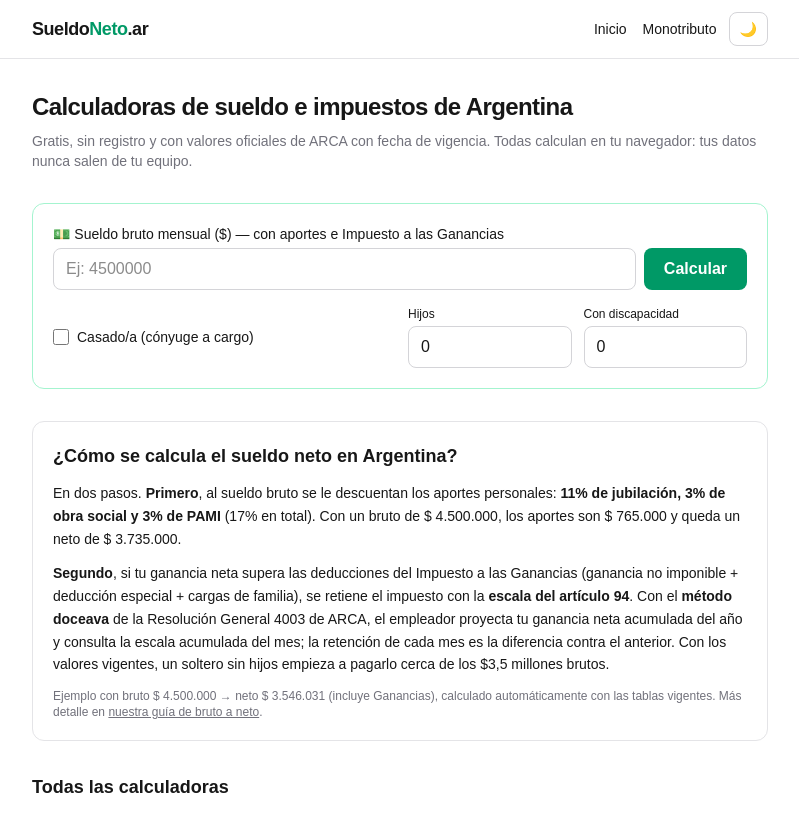
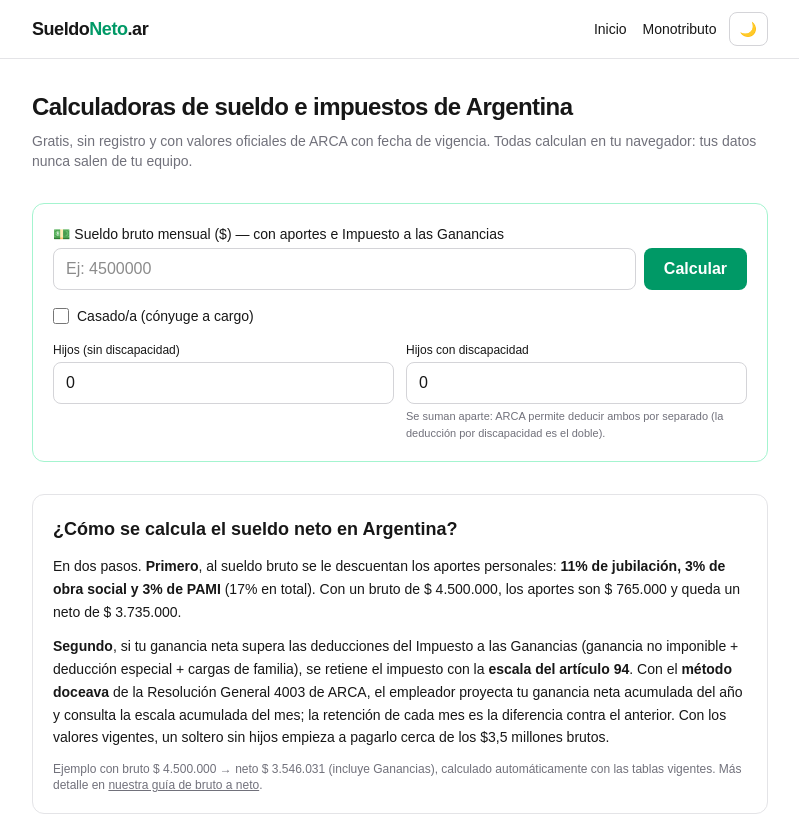
Before and after one commit to tiag-ops/suelloneto-ar, a Next.js app: page / in a window 1280 px wide. Shown: the top 814 px of the page, without its empty margins (240-1039 px from the left). Built offline with nearby package versions, Linux system fonts and the light colour scheme.

Commit message:
ux: clarificar inputs hijos/hijos con discapacidad — se deducen por separado según ARCA

```diff
--- a/src/app/calculadora-sueldo.tsx
+++ b/src/app/calculadora-sueldo.tsx
@@ -61,10 +61,10 @@ export default function CalculadoraSueldoClient() {
           />
           Casado/a (cónyuge a cargo)
         </label>
-        <div className="grid grid-cols-2 gap-3">
+        <div className="sm:col-span-2 grid grid-cols-2 gap-3">
           <div>
             <label htmlFor="hijos" className="block text-xs font-medium mb-1">
-              Hijos
+              Hijos (sin discapacidad)
             </label>
             <input
               id="hijos"
@@ -78,7 +78,7 @@ export default function CalculadoraSueldoClient() {
           </div>
           <div>
             <label htmlFor="hijosDisc" className="block text-xs font-medium mb-1">
-              Con discapacidad
+              Hijos con discapacidad
             </label>
             <input
               id="hijosDisc"
@@ -89,6 +89,10 @@ export default function CalculadoraSueldoClient() {
               onChange={(e) => setHijosDisc(e.target.value)}
               className="w-full rounded-lg border border-zinc-300 dark:border-zinc-700 bg-transparent px-3 py-2"
             />
+            <p className="text-[11px] text-zinc-500 dark:text-zinc-400 mt-1">
+              Se suman aparte: ARCA permite deducir ambos por separado (la deducción por
+              discapacidad es el doble).
+            </p>
           </div>
         </div>
       </form>
```
